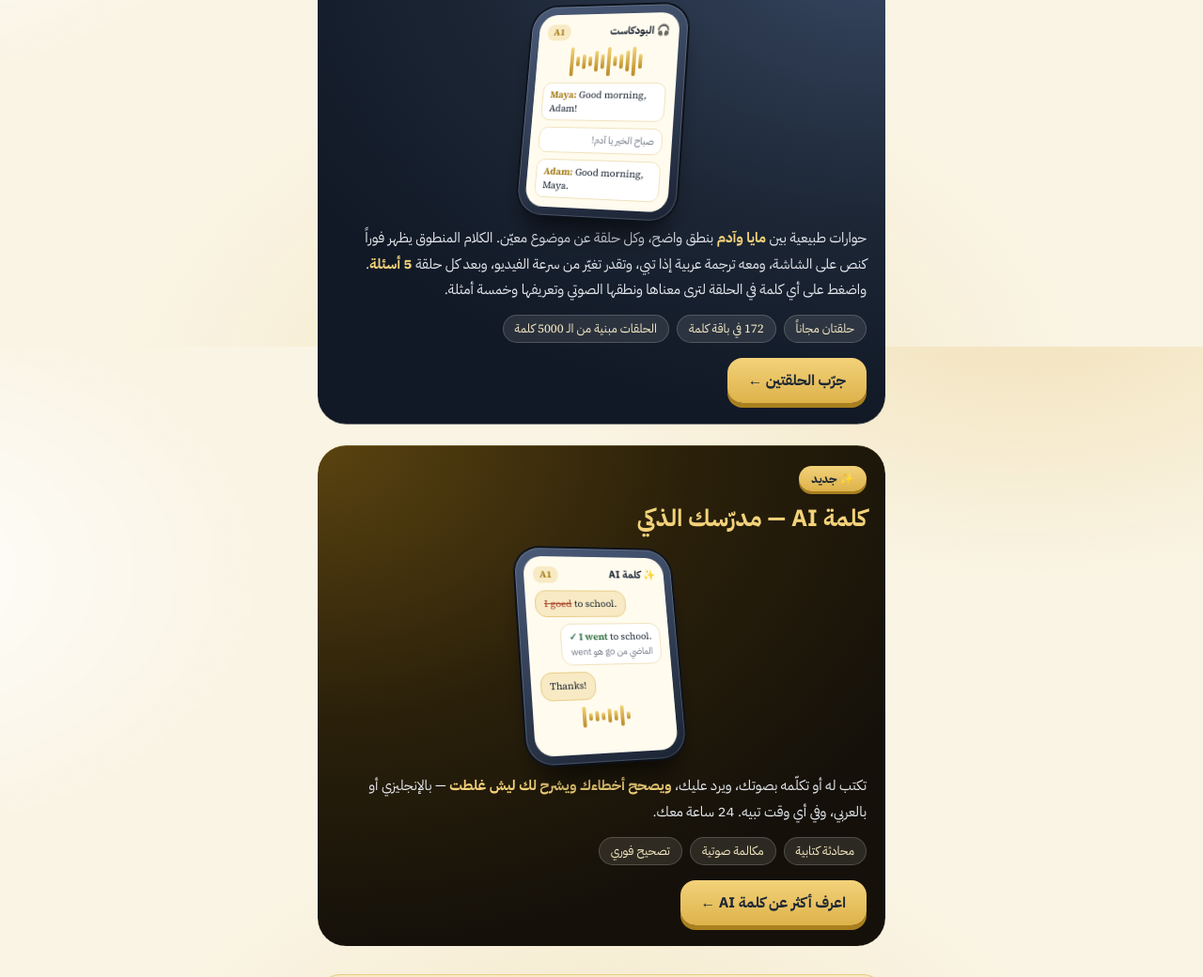
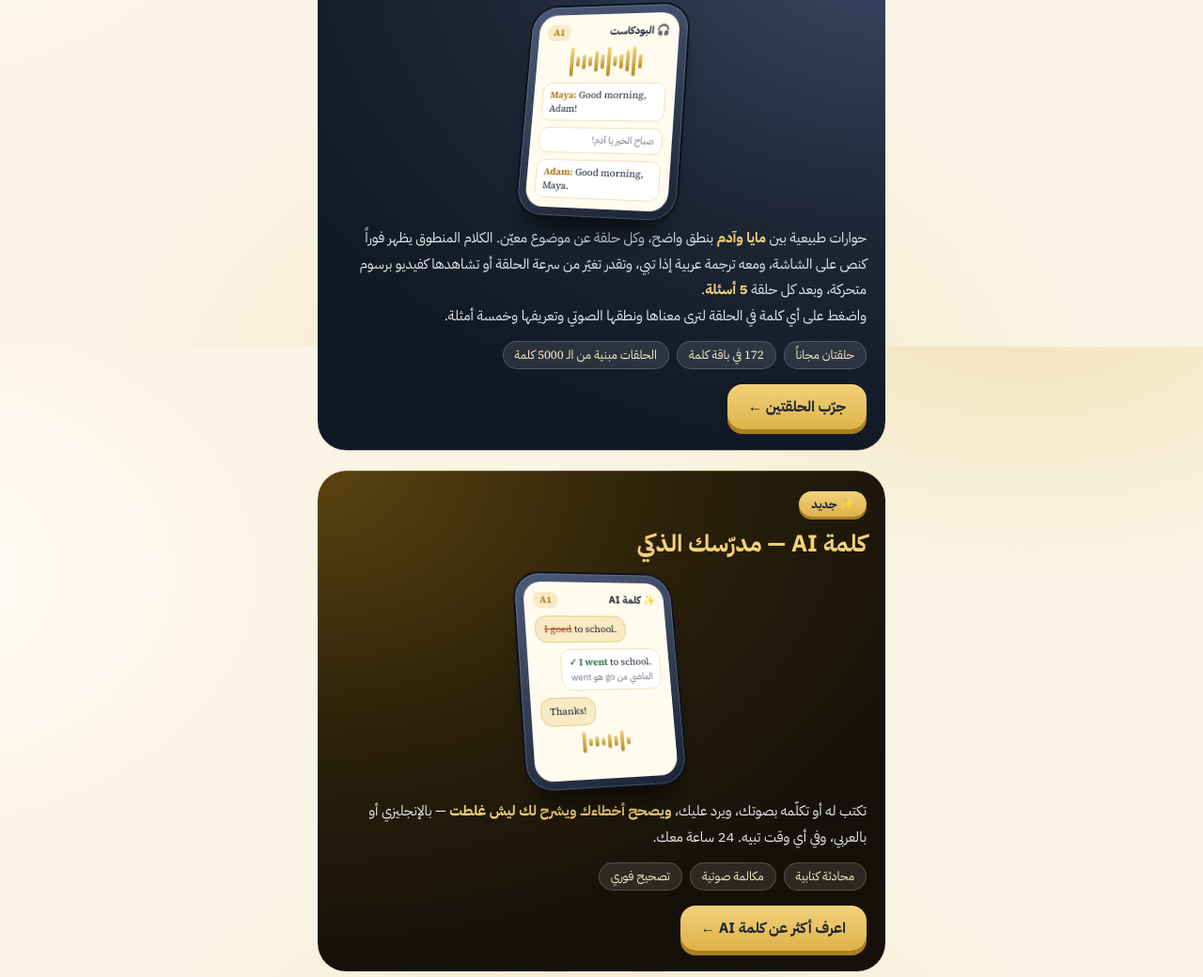
Before and after one commit to norazfalah15-netizen/kalima-free, a plain HTML site: page index.html in a window 1280 px wide. Shown: the part 2831-3871 px from the top of the page at 94% size. Drawn offline with Linux system fonts and the light colour scheme.

Commit message:
Home: mention the animated video mode

```diff
--- a/index.html
+++ b/index.html
@@ -653,7 +653,7 @@
         <div class="line ar">صباح الخير يا آدم!</div>
         <div class="line"><b>Adam:</b> Good morning, Maya.</div>
       </div></div>
-      <p>حوارات طبيعية بين <b>مايا وآدم</b> بنطق واضح، وكل حلقة عن موضوع معيّن. الكلام المنطوق يظهر فوراً كنص على الشاشة، ومعه ترجمة عربية إذا تبي، وتقدر تغيّر من سرعة الفيديو، وبعد كل حلقة <b>5 أسئلة</b>.<br>واضغط على أي كلمة في الحلقة لترى معناها ونطقها الصوتي وتعريفها وخمسة أمثلة.</p>
+      <p>حوارات طبيعية بين <b>مايا وآدم</b> بنطق واضح، وكل حلقة عن موضوع معيّن. الكلام المنطوق يظهر فوراً كنص على الشاشة، ومعه ترجمة عربية إذا تبي، وتقدر تغيّر من سرعة الحلقة أو تشاهدها كفيديو برسوم متحركة، وبعد كل حلقة <b>5 أسئلة</b>.<br>واضغط على أي كلمة في الحلقة لترى معناها ونطقها الصوتي وتعريفها وخمسة أمثلة.</p>
       <div class="meta"><span>حلقتان مجاناً</span><span><bdi>172</bdi> في باقة كلمة</span><span>الحلقات مبنية من الـ <bdi>5000</bdi> كلمة</span></div>
       <span class="go">جرّب الحلقتين ←</span>
     </a>
```
